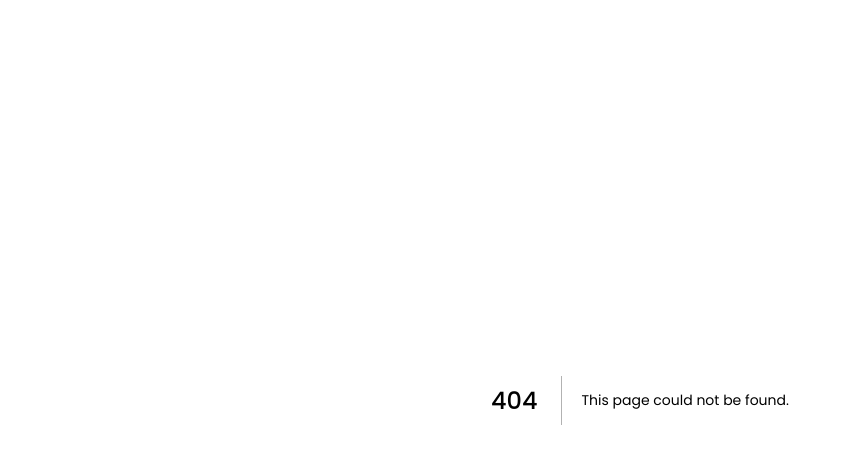
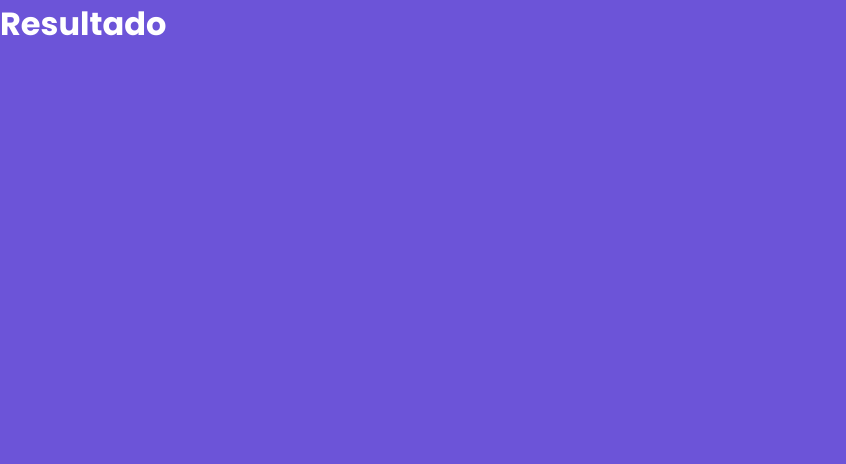
Before and after one commit to wagnnermorais/Next-React-Full-Course, a Next.js app in the folder projects/02 - NEXT Quiz/: page /result in a window 1280 px wide. Before the commit this address had no page. Shown: the top 464 px of the page, without its empty margins (0-846 px from the left). Built offline with nearby package versions, Linux system fonts and the light colour scheme.

Commit message:
feat: creating result page

```diff
--- /dev/null
+++ b/projects/02 - NEXT Quiz/src/pages/result.tsx
@@ -0,0 +1,10 @@
+import { ResultProps } from "../types/ResultProps";
+import styles from "../styles/Result.module.css";
+
+export default function Result(props: ResultProps) {
+  return (
+    <div>
+      <h1>Resultado</h1>
+    </div>
+  );
+}
--- /dev/null
+++ b/projects/02 - NEXT Quiz/src/types/ResultProps.ts
@@ -0,0 +1,3 @@
+export interface ResultProps {
+  text?: string
+}
```
Also changed, not shown: projects/02 - NEXT Quiz/src/styles/Result.module.css (added).
